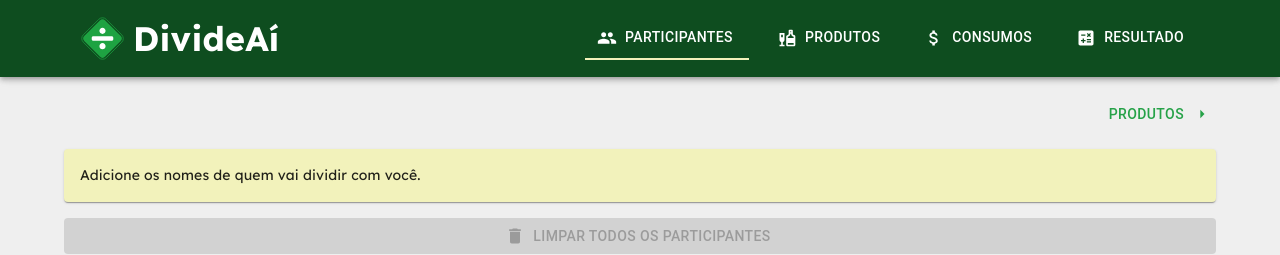
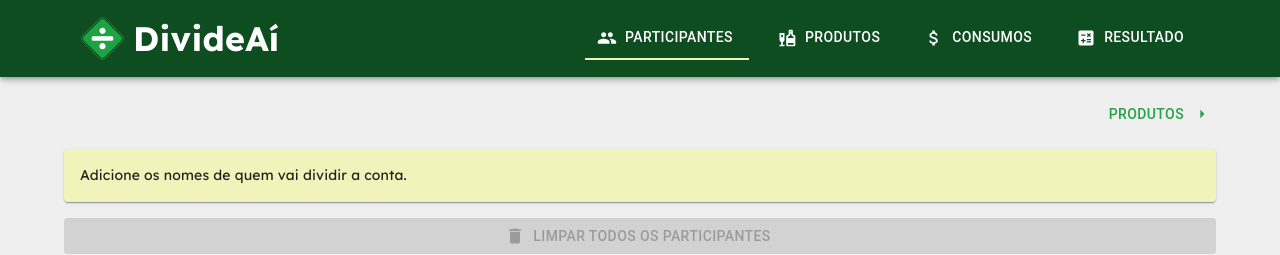
Before and after one commit to jonatas1n/divide-ai, a React (Vite) app: page /guests in a window 1280 px wide. Shown: the top 255 px of the page. Built offline with nearby package versions, Linux system fonts and the light colour scheme.

Commit message:
chore: change guests info message

```diff
--- a/src/pages/Guests/constants.ts
+++ b/src/pages/Guests/constants.ts
@@ -3,4 +3,4 @@ export const NEXT_OPTION_LABEL = "Produtos";
 export const GUEST_PLACEHOLDER = "Nome do participante";
 export const CLEAR_ALL_CONFIRM_MESSAGE =
   "Tem certeza de que deseja limpar todos os participantes?";
-export const INFO_GUEST_MESSAGE = "Adicione os nomes de quem vai dividir com você.";
+export const INFO_GUEST_MESSAGE = "Adicione os nomes de quem vai dividir a conta.";
```
